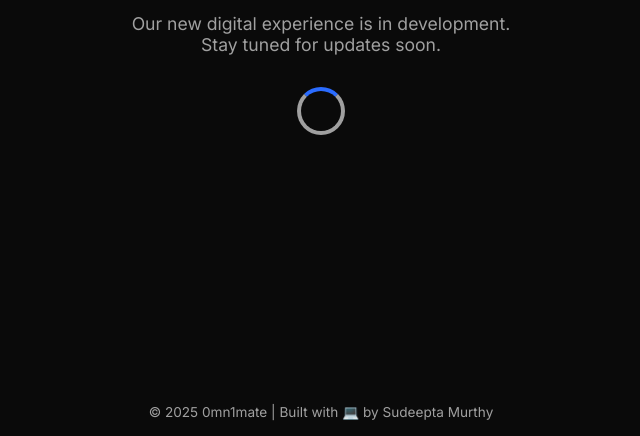
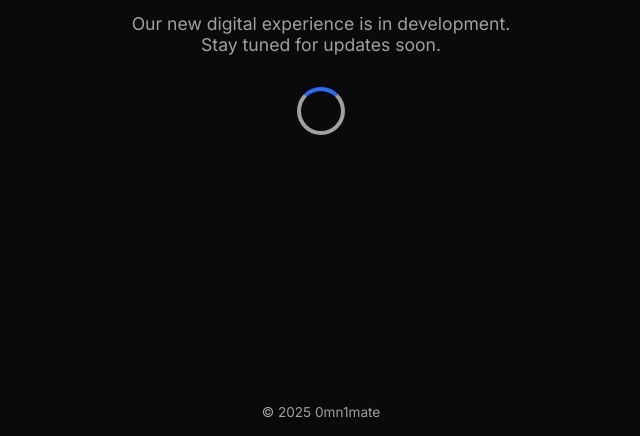
Before and after one commit to sudeeptamurthy/0mn1mate-web-dev-, a plain HTML site: page index.html in a window 1280 px wide. Shown: the part 364-800 px from the top of the page, without its empty margins (319-959 px from the left). Drawn offline with Linux system fonts and the light colour scheme.

Commit message:
New HTML script

```diff
--- a/index.html
+++ b/index.html
@@ -61,6 +61,6 @@
   <h1>0mn1mate</h1>
   <p>Our new digital experience is in development.<br>Stay tuned for updates soon.</p>
   <div class="loader"></div>
-  <footer>© 2025 0mn1mate | Built with 💻 by Sudeepta Murthy</footer>
+  <footer>© 2025 0mn1mate </footer>
 </body>
 </html>
```
